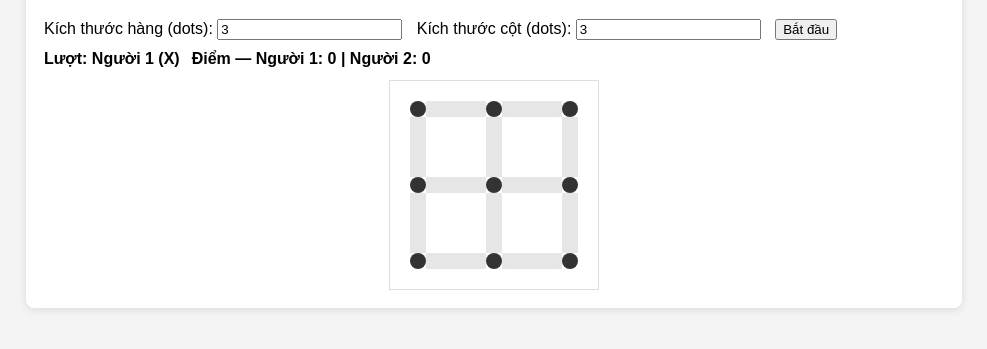
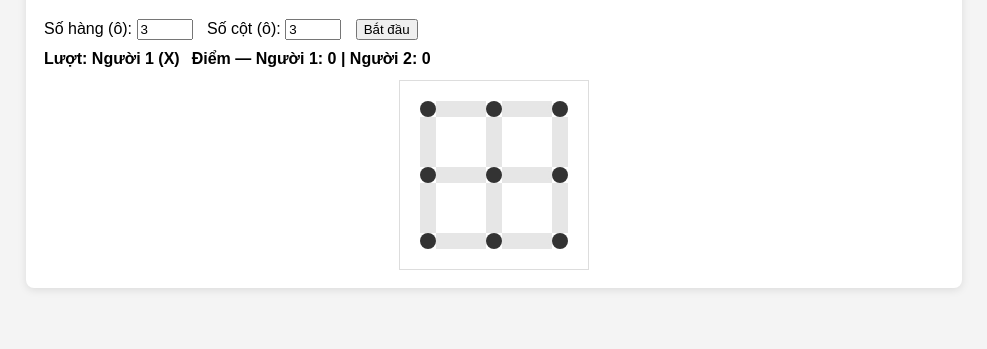
Before and after one commit to LiionelMessi/Dots-and-Boxes, a plain HTML site: page index.html in a window 1280 px wide. Shown: the part 99-448 px from the top of the page, without its empty margins (146-1133 px from the left). Drawn offline with Linux system fonts and the light colour scheme.

Commit message:
Add files via upload

```diff
--- a/index.html
+++ b/index.html
@@ -11,8 +11,8 @@
     <h1>Dots and Boxes</h1>
 
     <div class="controls">
-      <label>Kích thước hàng (dots): <input id="rows" type="number" min="2" value="3"></label>
-      <label>Kích thước cột (dots): <input id="cols" type="number" min="2" value="3"></label>
+      <label>Số hàng (ô): <input id="rows" type="number" min="1" max="11" value="3"></label>
+      <label>Số cột (ô): <input id="cols" type="number" min="1" max="11" value="3"></label>
       <button id="startBtn">Bắt đầu</button>
     </div>
 
@@ -22,8 +22,7 @@
     </div>
 
     <div id="boardWrap">
-      <!-- board sẽ được tạo bằng JS -->
-    </div>
+      </div>
 
     <div id="result" class="hidden"></div>
   </div>
--- a/styles.css
+++ b/styles.css
@@ -1,17 +1,19 @@
 :root {
   /* --- CẤU HÌNH KÍCH THƯỚC --- */
-  --dot-dia: 16px;       /* Đường kính chấm tròn */
-  --box-size: 60px;      /* Kích thước ô vuông (khoảng cách giữa các chấm) */
-  --line-thick: 8px;    /* Độ dày hiển thị của đường kẻ */
+  --dot-dia: 16px;
+  --box-size: 50px;      /* Giảm nhẹ kích thước ô để lưới 11x11 vừa màn hình hơn */
+  --line-thick: 8px;
 
   /* --- MÀU SẮC --- */
   --color-bg: #f4f4f4;
   --color-dot: #333;
-  --color-line-idle: #e6e6e6; /* Màu đường kẻ khi chưa chọn */
-  --color-line-hover: #d4d4d4; /* Màu khi di chuột vào */
-  --color-line-taken: #333;    /* Màu đường kẻ đã chọn */
-  --player1: #ff7b7b;
-  --player2: #7bbaff;
+  --color-line-idle: #e6e6e6;
+  --color-line-hover: #d4d4d4;
+  --color-line-taken: #333;
+
+  /* Màu chữ cho X và O */
+  --p1-color: #d32f2f; /* Đỏ đậm */
+  --p2-color: #1976d2; /* Xanh dương đậm */
 }
 
 body { font-family: Arial, Helvetica, sans-serif; background: var(--color-bg); margin: 20px; }
@@ -20,70 +22,70 @@ body { font-family: Arial, Helvetica, sans-serif; background: var(--color-bg); m
 .controls label { margin-right: 10px; }
 #boardWrap { margin-top: 12px; display: flex; justify-content: center; align-items: center; }
 
-/* --- CẤU TRÚC BÀN CỜ --- */
 .board {
   display: grid;
-  /* Các phần tử bên trong sẽ tự căn giữa ô grid của nó */
   justify-items: center;
   align-items: center;
   padding: 20px;
   background: #fff;
   border: 1px solid #ddd;
-  /* Lưu ý: grid-template-columns/rows sẽ được tạo bằng JS */
 }
 
-/* --- CHẤM TRÒN (DOT) --- */
 .dot {
   width: var(--dot-dia);
   height: var(--dot-dia);
   background: var(--color-dot);
   border-radius: 50%;
-  z-index: 2; /* Đảm bảo chấm nằm đè lên đầu đường kẻ */
+  z-index: 2;
 }
 
-/* --- ĐƯỜNG KẺ (LINE) - CHUNG --- */
 .h-line, .v-line {
-  /* Container chiếm trọn ô grid để dễ click */
   width: 100%;
   height: 100%;
   background: var(--color-line-idle);
   cursor: pointer;
   transition: background 0.2s;
-  /* Dùng flex để căn giữa đường kẻ visual bên trong vùng click */
   display: flex;
   justify-content: center;
   align-items: center;
 }
 
-/* Hiệu ứng khi di chuột và khi đã chọn */
 .h-line:not(.taken):hover, .v-line:not(.taken):hover { background: var(--color-line-hover); }
 .h-line.taken, .v-line.taken { background: var(--color-line-taken); cursor: default; }
 
-/* --- ĐƯỜNG KẺ NGANG (Visual) --- */
-/* Sử dụng pseudo-element ::after để vẽ đường kẻ mỏng bên trong vùng click lớn */
 .h-line::after {
     content: ''; display: block;
-    width: 100%; height: var(--line-thick); /* Chiều ngang full, chiều cao mỏng */
+    width: 100%; height: var(--line-thick);
     background: inherit; border-radius: 4px;
 }
 
-/* --- ĐƯỜNG KẺ DỌC (Visual) --- */
 .v-line::after {
     content: ''; display: block;
-    height: 100%; width: var(--line-thick); /* Chiều cao full, chiều ngang mỏng */
+    height: 100%; width: var(--line-thick);
     background: inherit; border-radius: 4px;
 }
 
-/* --- Ô GHI ĐIỂM (BOX) --- */
+/* --- PHẦN SỬA ĐỔI QUAN TRỌNG: HIỂN THỊ X VÀ O --- */
 .box {
   width: 100%; height: 100%;
-  transition: background 0.3s;
   border-radius: 4px;
+  display: flex;       /* Dùng flex để căn giữa chữ X/O */
+  justify-content: center;
+  align-items: center;
+  font-family: "Segoe UI", Tahoma, Geneva, Verdana, sans-serif;
+  font-weight: 900;    /* Chữ đậm */
+  font-size: 32px;     /* Kích thước chữ lớn */
+  user-select: none;   /* Không cho bôi đen */
 }
-.player1 { background: var(--player1); }
-.player2 { background: var(--player2); }
 
-/* --- CÁC PHẦN KHÁC --- */
+/* Player 1: Hiện chữ X màu đỏ */
+.player1 { color: var(--p1-color); }
+.player1::after { content: "X"; }
+
+/* Player 2: Hiện chữ O màu xanh */
+.player2 { color: var(--p2-color); }
+.player2::after { content: "O"; }
+
 .hidden { display: none; }
 .status { display: flex; gap: 12px; align-items: center; font-weight: bold; }
 #result { margin-top: 12px; font-weight: bold; padding: 10px; background: #eee; text-align: center; border-radius: 4px;}
```
